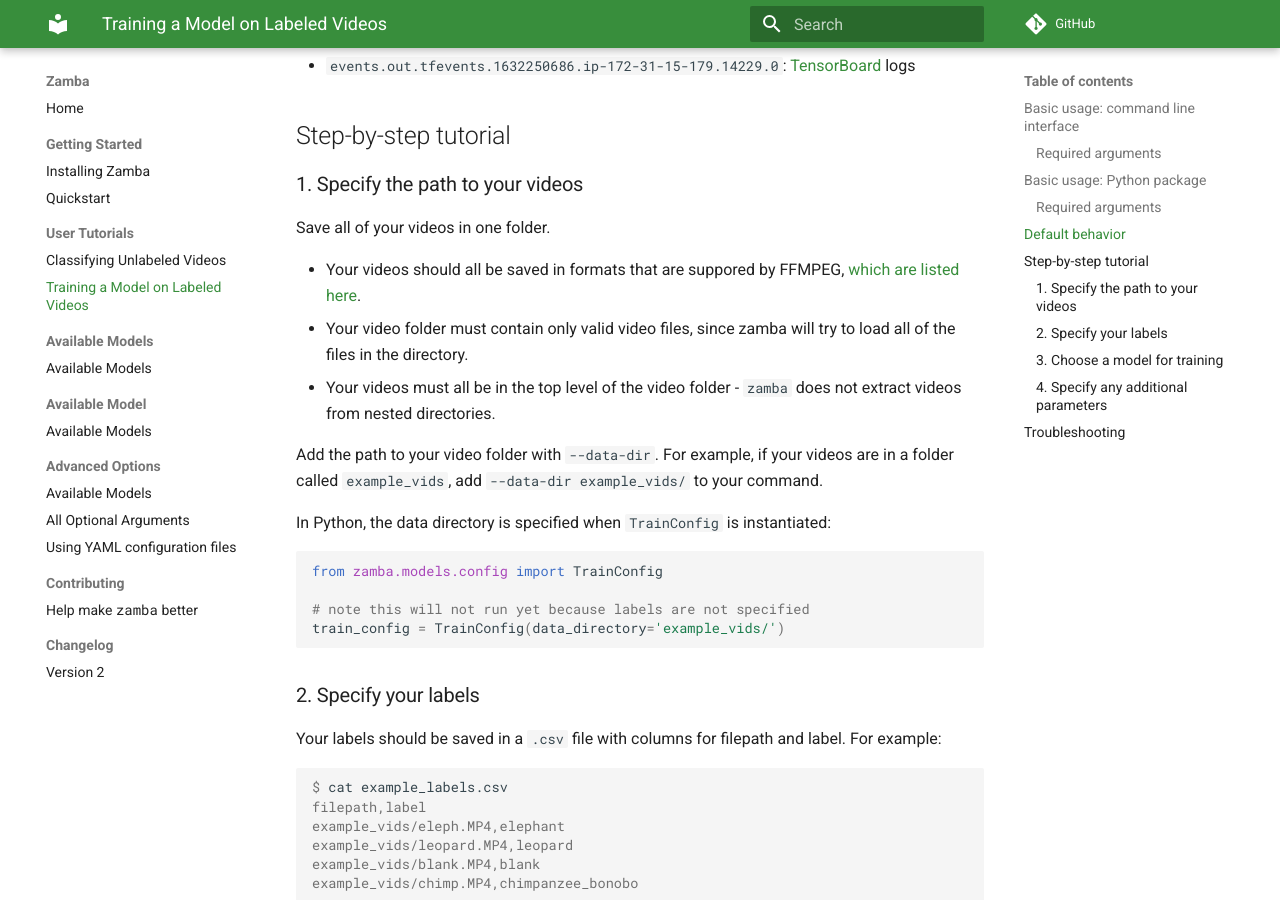
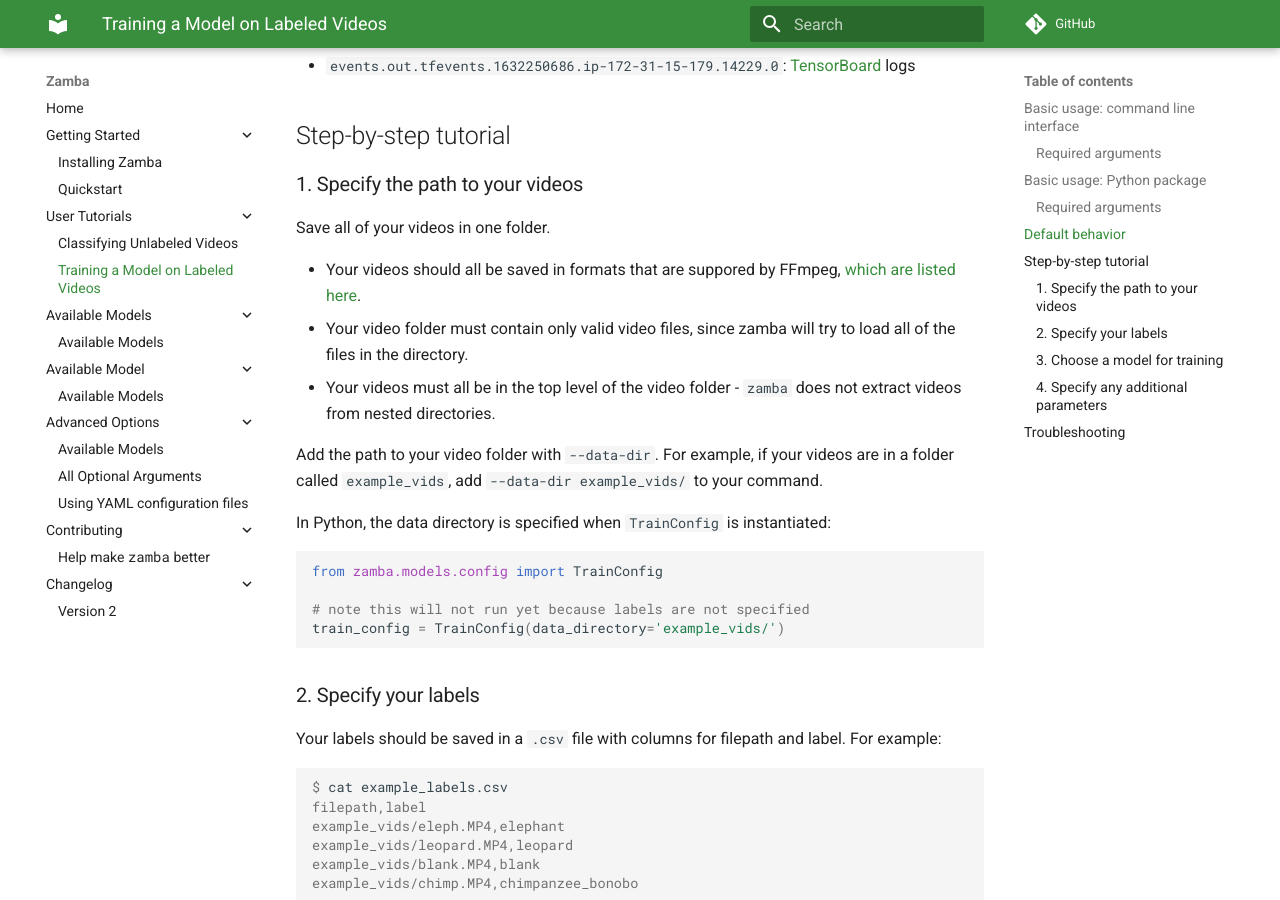
Before and after one commit to drivendataorg/zamba, an MkDocs documentation site: the page built from docs/docs/train-tutorial.md, in a window 1280 px wide and 900 px high, scrolled down 3635 px. Built offline with MkDocs 1.6.1 and Material for MkDocs 9.7.7, drawn with Linux system fonts in a browser that asks for light colours; comment, search, counter and statistics services are not loaded.

```diff
--- a/docs/docs/train-tutorial.md
+++ b/docs/docs/train-tutorial.md
@@ -137,7 +137,7 @@ events.out.tfevents.1632250686.ip-172-31-15-179.14229.0
 
 Save all of your videos in one folder.
 
-* Your videos should all be saved in formats that are suppored by FFMPEG, [which are listed here](https://www.ffmpeg.org/general.html#Supported-File-Formats_002c-Codecs-or-Features).
+* Your videos should all be saved in formats that are suppored by FFmpeg, [which are listed here](https://www.ffmpeg.org/general.html#Supported-File-Formats_002c-Codecs-or-Features).
 * Your video folder must contain only valid video files, since zamba will try to load all of the files in the directory.
 * Your videos must all be in the top level of the video folder - `zamba` does not extract videos from nested directories.
 
--- a/docs/mkdocs.yml
+++ b/docs/mkdocs.yml
@@ -6,7 +6,6 @@ theme:
   name: material
   features:
     - navigation.indexes
-    - navigation.sections
     - navigation.expand
 
 extra_css:
```
Also changed, not shown: docs/docs/quickstart.md (+1 -1 lines).
